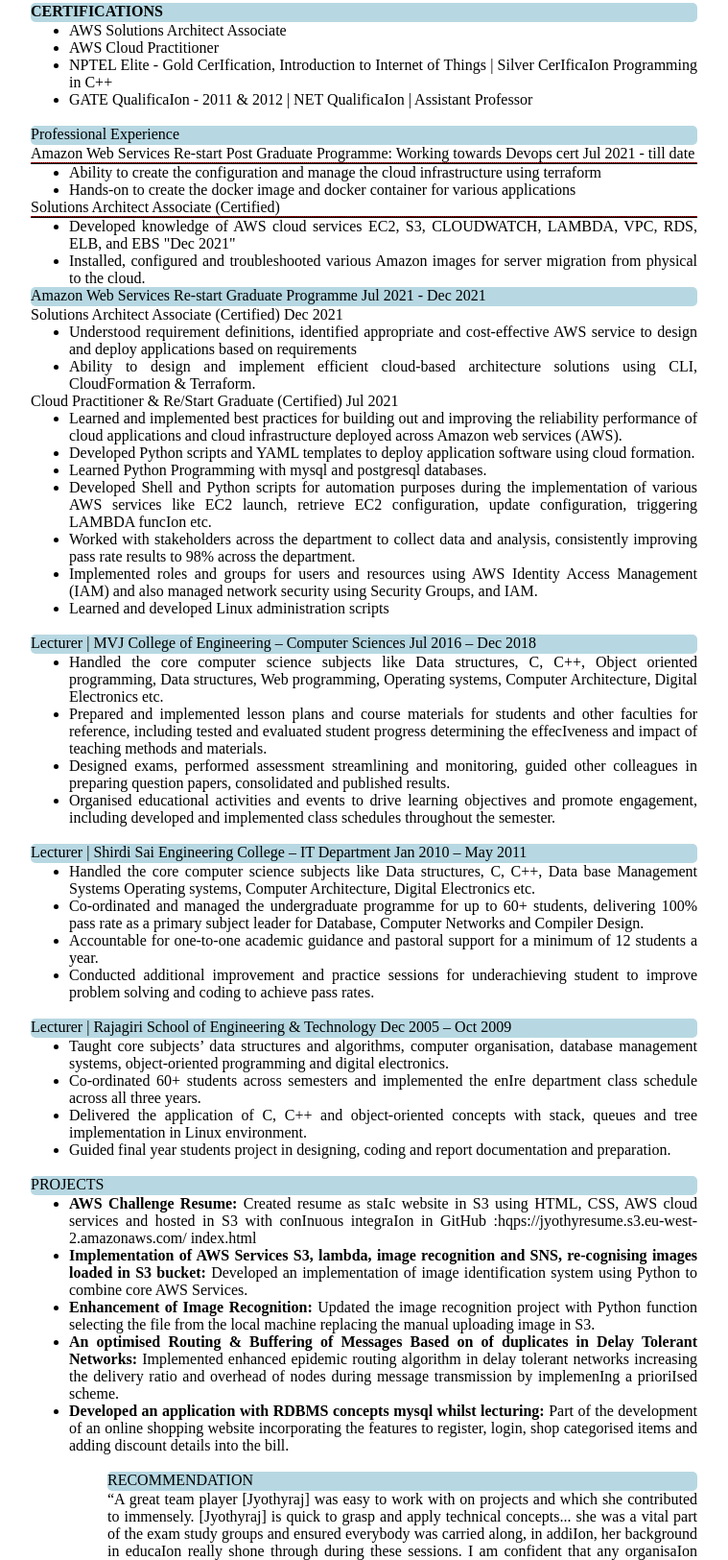
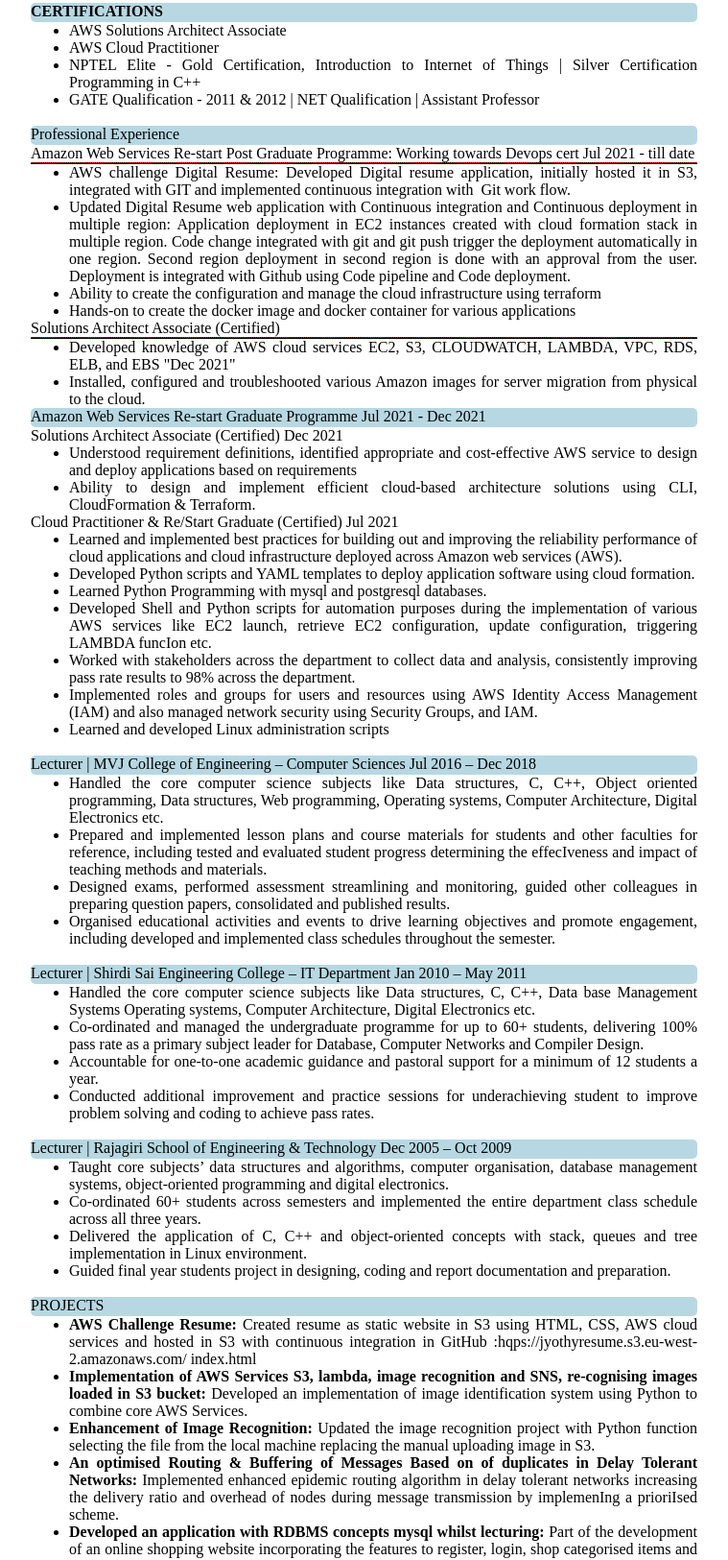
Before and after one commit to Jyothyrajs/Resume, a plain HTML site: page index.html in a window 1280 px wide. Shown: the part 438-2063 px from the top of the page at 96% size, without its empty margins (263-1022 px from the left). Drawn offline with nearby package versions, Linux system fonts and the light colour scheme.

Commit message:
Added CI/CD

```diff
--- a/index.html
+++ b/index.html
@@ -58,8 +58,8 @@
       <ul>
         <li> AWS Solutions Architect Associate </li>
         <li> AWS Cloud Practitioner </li>
-         <li>NPTEL Elite - Gold CerIfication, Introduction to Internet of Things | Silver CerIficaIon Programming in C++</li>
-         <li>GATE QualificaIon - 2011 & 2012 | NET QualificaIon | Assistant Professor</li>
+         <li>NPTEL Elite - Gold Certification, Introduction to Internet of Things | Silver Certification Programming in C++</li>
+         <li>GATE Qualification - 2011 & 2012 | NET Qualification | Assistant Professor</li>
      </ul>
     </p>
     <br>
@@ -69,6 +69,10 @@
           <p> Amazon Web Services Re-start Post Graduate Programme: Working towards Devops cert Jul 2021 - till date</p>
         <hr>
         <ul>
+          <li> AWS challenge Digital Resume: Developed Digital resume application, initially hosted it in S3, integrated with GIT and implemented continuous integration with  Git work flow.
+</li>
+          <li> Updated Digital Resume web application with Continuous integration and Continuous deployment in multiple region: Application deployment in EC2 instances created with cloud formation stack in multiple region. Code change integrated with git and git push trigger the deployment automatically in one region.  Second region deployment in second region is done with an approval from the user. Deployment is integrated with Github using Code pipeline and Code deployment.
+</li>
           <li>Ability to create the configuration and manage the cloud infrastructure using terraform</li>
           <li>Hands-on to create the docker image and docker container for various applications</li>
         </ul>
@@ -140,7 +144,7 @@ solving and coding to achieve pass rates.</li>
       <p>
         <ul>
         <li> Taught core subjects’ data structures and algorithms, computer organisation, database management systems, object-oriented programming and digital electronics.</li>
-      <li> Co-ordinated 60+ students across semesters and implemented the enIre department class schedule across all three years.</li>
+      <li> Co-ordinated 60+ students across semesters and implemented the entire department class schedule across all three years.</li>
       <li> Delivered the application of C, C++ and object-oriented concepts with stack, queues and tree implementation in Linux environment.</li>
       <li> Guided final year students project in designing, coding and report documentation and preparation.</li>
     </ul>
@@ -152,7 +156,7 @@ solving and coding to achieve pass rates.</li>
       </div>
       <p>
         <ul>
-          <li><b> AWS Challenge Resume:</b> Created resume as staIc website in S3 using HTML, CSS, AWS cloud services and hosted in S3 with conInuous integraIon in GitHub :hqps://jyothyresume.s3.eu-west-2.amazonaws.com/ index.html</li>
+          <li><b> AWS Challenge Resume:</b> Created resume as static website in S3 using HTML, CSS, AWS cloud services and hosted in S3 with continuous integration in GitHub :hqps://jyothyresume.s3.eu-west-2.amazonaws.com/ index.html</li>
             <li><b> Implementation of AWS Services S3, lambda, image recognition and SNS, re-cognising images loaded in S3 bucket:</b> Developed an implementation of image identification system using Python to combine core AWS Services.</li>
       <li> <b>Enhancement of Image Recognition:</b> Updated the image recognition project with Python function selecting the file from the local machine replacing the manual uploading image in S3.</li>
       <li> <b>An optimised Routing & Buffering of Messages Based on of duplicates in Delay Tolerant Networks:</b> Implemented enhanced epidemic routing algorithm in delay tolerant networks increasing the delivery ratio and overhead of nodes during message transmission by implemenIng a prioriIsed scheme.</li>
```
Also changed, not shown: 1 other file.
